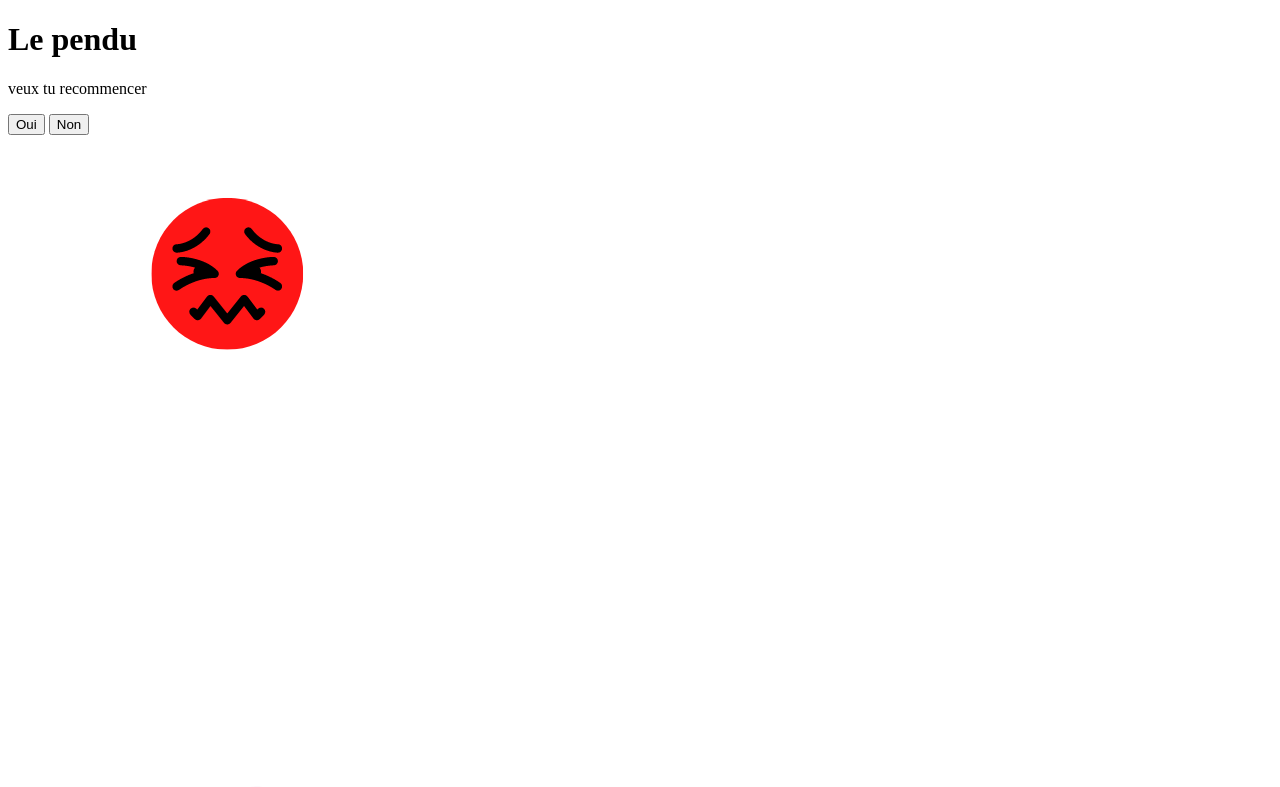
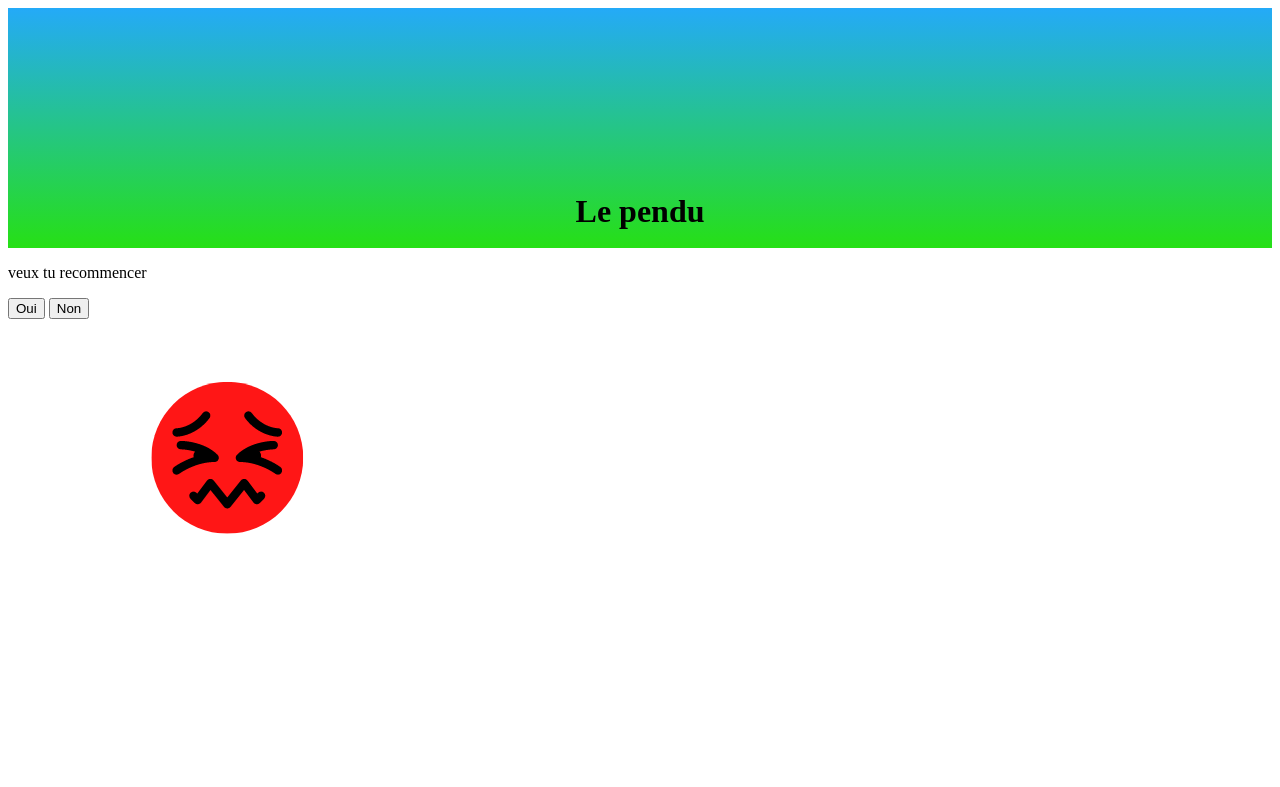
Before and after one commit to dorianstorella/HANGMAN, a plain HTML site: page index.html in a window 1280 px wide. Shown: the top 787 px of the page. Drawn offline with Linux system fonts and the light colour scheme.

Commit message:
ajout premier css

```diff
--- a/assets/css/style.css
+++ b/assets/css/style.css
@@ -1 +1,20 @@
-/* No CSS *//*# sourceMappingURL=style.css.map */
+header {
+  background: -webkit-gradient(linear, left top, left bottom, from(#24aaf8), to(#26e015));
+  background: linear-gradient(#24aaf8, #26e015);
+  line-height: 15em;
+  height: 15em;
+  border: none;
+  text-align: center;
+}
+
+h1 {
+  color: black;
+  line-height: 1;
+  display: inline-block;
+  vertical-align: bottom;
+}
+
+.hidden {
+  color: black;
+}
+/*# sourceMappingURL=style.css.map */
--- a/index.html
+++ b/index.html
@@ -9,12 +9,15 @@
 <body>
     <header>
         <h1>Le pendu</h1>
-        <form class="hidden">
-            <p>veux tu recommencer</p>
+
+    </header>
+    <div class="hidden">
+        <p>veux tu recommencer</p>
+       <form>
             <input type="button" value="Oui">
             <input type="button" value="Non">
         </form>
-    </header>
+         </div>
    <section id="image">
     <div id="tete">
         <img src="assets/image/tete.png.png">
```
Also changed, not shown: 1 other file.
